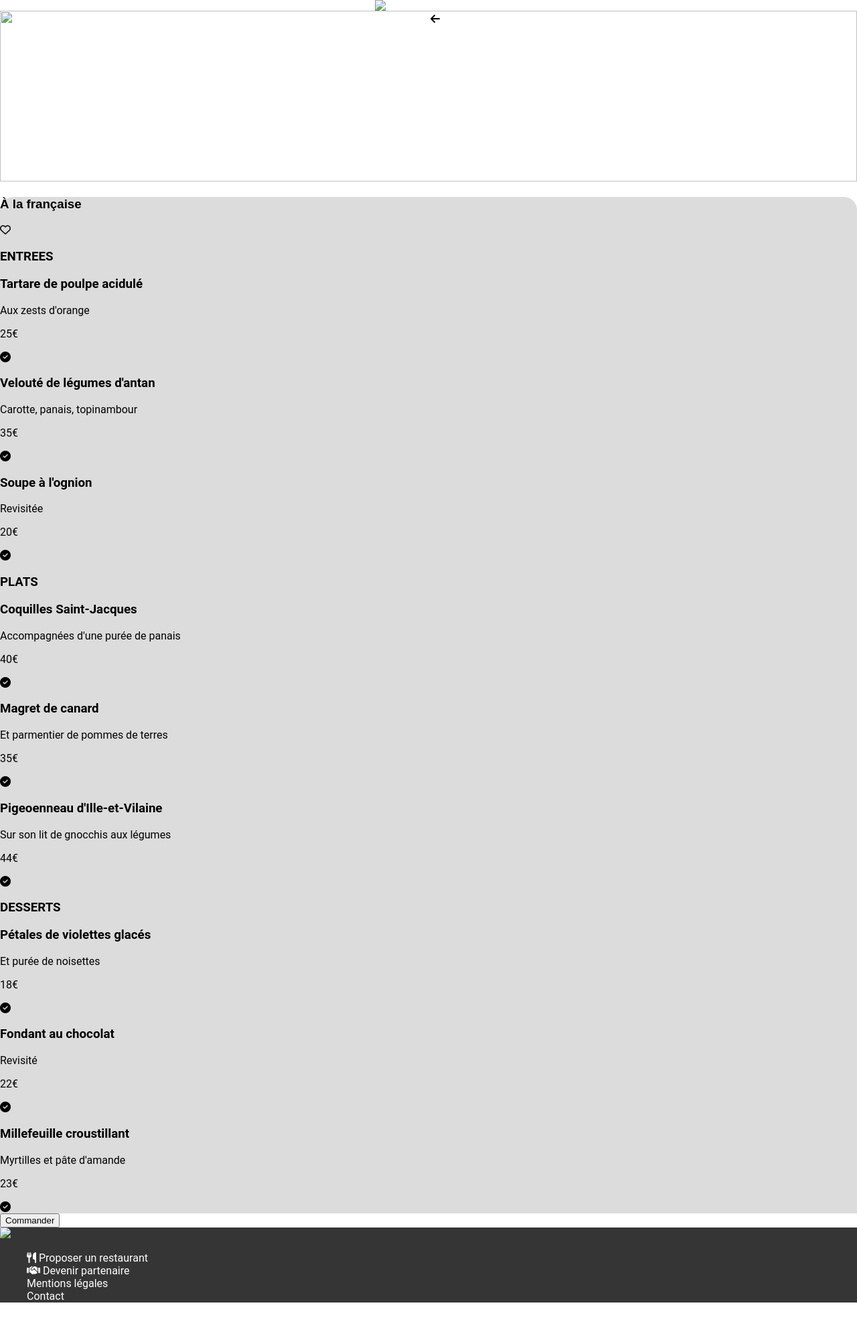
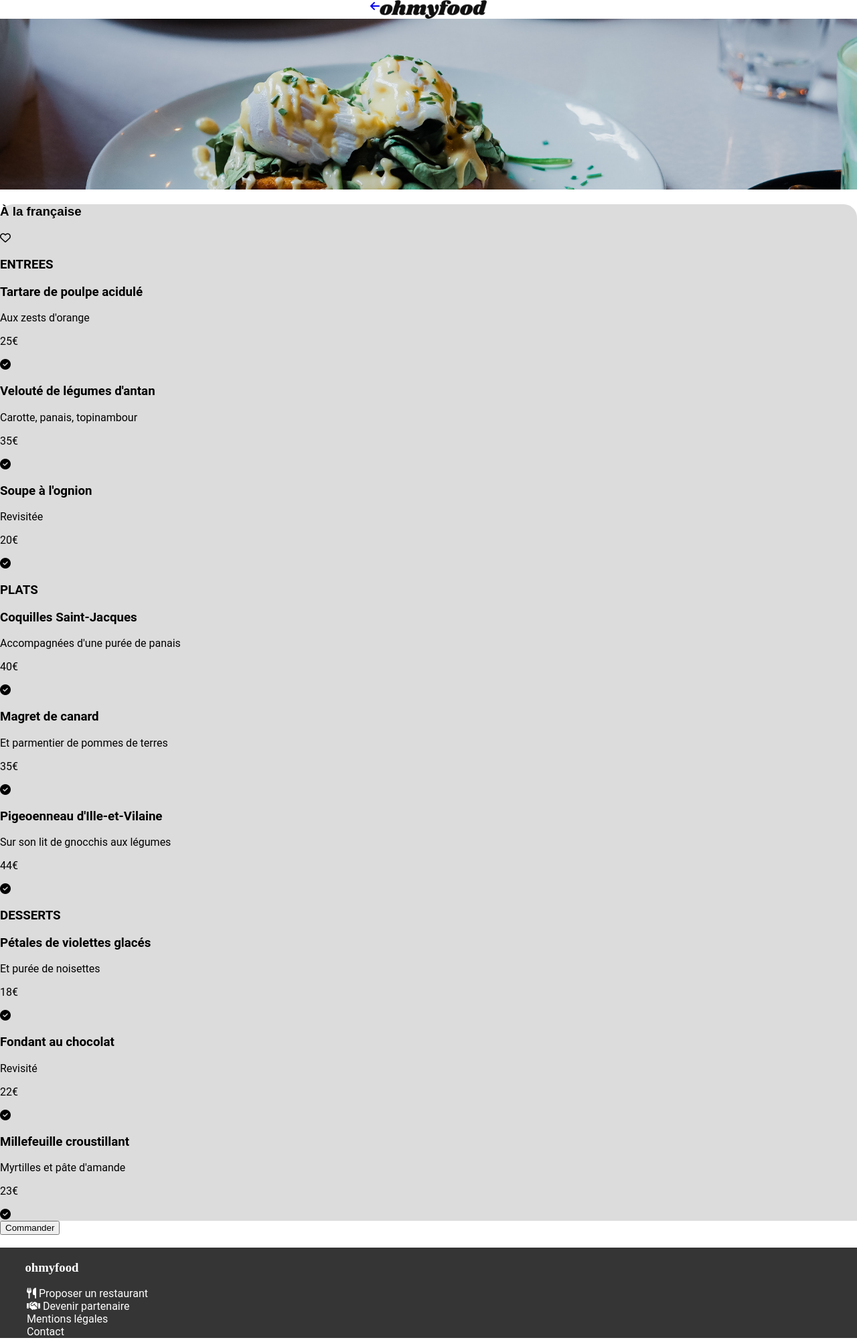
Before and after one commit to NHToujani/NesrineToujani_3_17032021, a plain HTML site: page menu_1.html in a window 1280 px wide. Shown: the whole page at 67% size. Before the commit the page ends 1961 px from the top, so only its background shows below. Drawn offline with nearby package versions, Linux system fonts and the light colour scheme; files that its build step writes are made by us from their sources; a web font is replaced by a local one.

Commit message:
modif chemin image

```diff
--- a/menu_1.html
+++ b/menu_1.html
@@ -96,13 +96,15 @@
     </head>
     <body>
         <header>
-            <i class="fas fa-arrow-left"></i>
+            <a href="./index.html">
+                <i class="fas fa-arrow-left"></i>
+            </a>
             <div>
-                <img src="Maquettes Ohmyfood/images/logo/ohmyfood.png" style="width:160px"/>
+                <img src="./images/logo/ohmyfood.png" style="width:160px"/>
             </div>
         </header>
         <section>
-            <img src="Maquettes Ohmyfood/images/restaurants/toa-heftiba-DQKerTsQwi0-unsplash.jpg"/>
+            <img src="./images/restaurants/toa-heftiba-DQKerTsQwi0-unsplash.jpg"/>
             <article>
                 <div>
                     <h1>À la française</h1>
@@ -170,7 +172,7 @@
         </section>
     </body>
     <footer>
-        <img src="Maquettes Ohmyfood/images/logo/ohmyfood.png" style="width:100px"/>
+        <h3>ohmyfood</h3>
         <ul>
             <li>
                 <i class="fas fa-utensils"></i>
```
Also changed, not shown: menu_2.html (+6 -4 lines), menu_3.html (+6 -4 lines), menu_4.html (+6 -4 lines).
